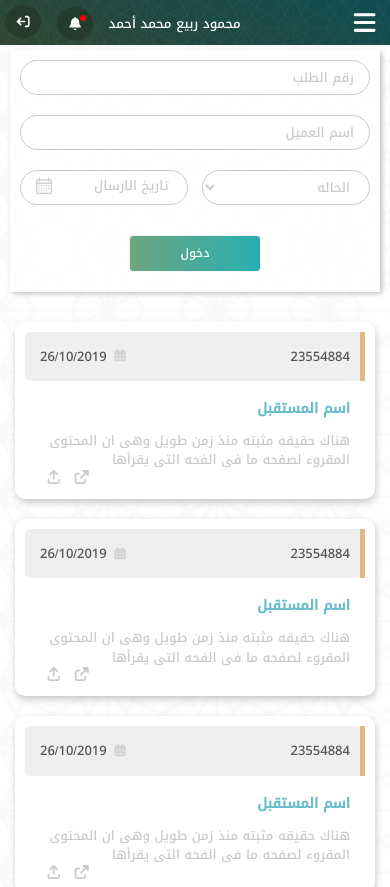
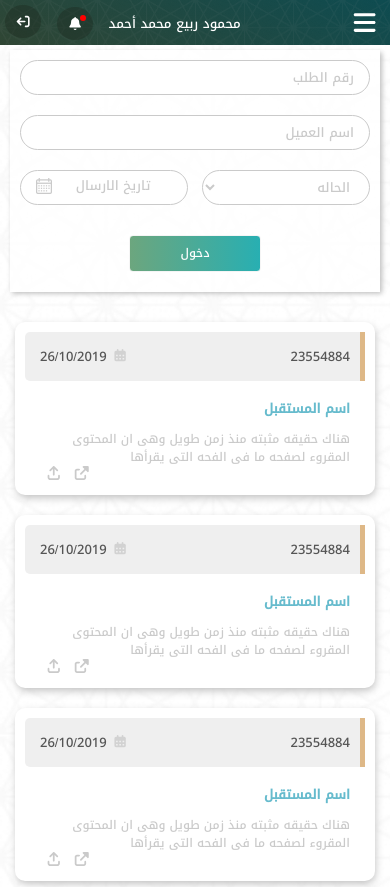
Before and after one commit to mahmoudramadan100/rabt, a plain HTML site: page pages/fillter.html in a window 390 px wide. Shown: the top 887 px of the page. Drawn offline with Linux system fonts and the light colour scheme.

Commit message:
finished

```diff
--- a/css/main.scss
+++ b/css/main.scss
@@ -1186,6 +1186,12 @@ select {
             left: 44%;
             width: 100%;
             color: $gray-color;
+            @include breakpoints(medium) {
+                left: 35%;
+            }
+            @include breakpoints(mobile) {
+                left: 33%;
+            }
 
         }
     }
@@ -1317,12 +1323,18 @@ select {
                 color: $main-color;
                 font-weight: bold;
                 padding: 5px 0;
+                @include breakpoints(mobile) {
+                    font-size: 13px;
+                }
             }
             p {
                 color: $gray-color;
                 font-size: 13px;
                 line-height: 1.5;
                 margin: 0;
+                @include breakpoints(mobile) {
+                    font-size: 12px;
+                }
             }
             .icon {
                 color: $gray-color;
```
Also changed, not shown: css/main.css, 1 other file.
